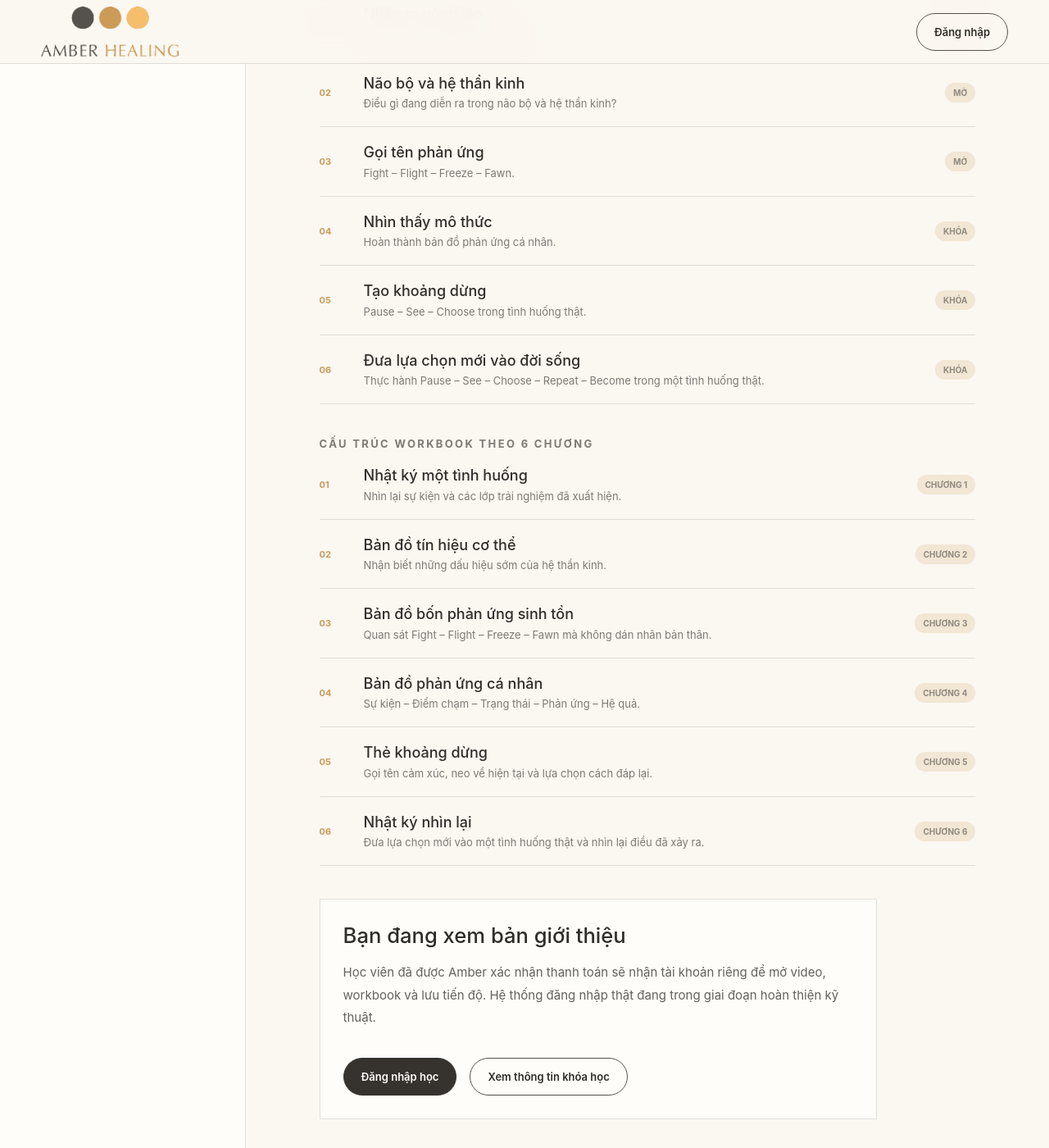
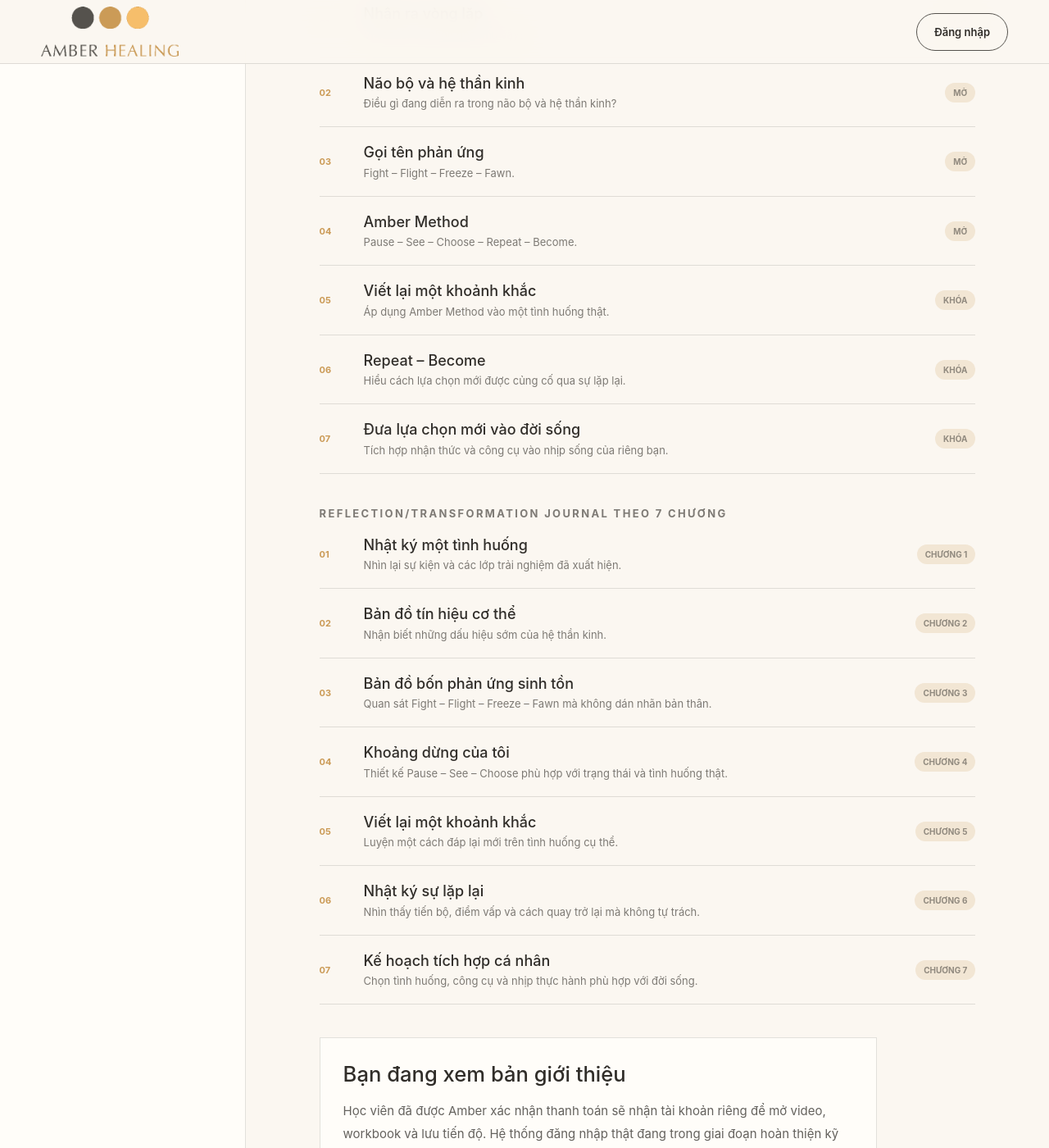
Before and after one commit to dinhhongngoc1511-wq/Amber-healing-website, a Jekyll site: the page docs/learn.html, which Jekyll copies as it is, in a window 1280 px wide and 1400 px high, scrolled down 1131 px. Shown: the whole window at 82% size. Built offline with Jekyll 4.4.1, drawn with Linux system fonts in a browser that asks for light colours; some of the changed text lies outside the part shown.

Commit message:
Open chapter 4 and update student journey to 7 chapters

```diff
--- a/docs/learn.html
+++ b/docs/learn.html
@@ -1,7 +1,7 @@
 <!doctype html><html lang="vi"><head><meta charset="utf-8"><meta name="viewport" content="width=device-width,initial-scale=1"><meta name="robots" content="noindex"><title>Khu vực học viên — Intelligent Heart</title><link rel="stylesheet" href="styles.css"><link rel="stylesheet" href="course-detail.css"></head><body><header class="header"><div class="shell header-inner"><a href="index.html"><img class="logo" src="logo-web.png" alt="Amber Healing"></a><div></div><div class="header-actions"><a class="pill" href="login.html">Đăng nhập</a></div></div></header>
-<main class="learn-layout"><aside class="course-sidebar"><p class="eyebrow">Intelligent Heart</p><h2>Hành trình học</h2><div class="progress" aria-label="Tiến độ khóa học"><span></span></div><p class="form-note">0% hoàn thành · Bản xem trước</p><nav class="lesson-nav"><a class="active" href="#welcome">Bắt đầu tại đây</a><a href="#m1">01 · Nhận ra vòng lặp</a><a href="#m2">02 · Não bộ và hệ thần kinh</a><a href="#m3">03 · Gọi tên phản ứng</a><a href="#m4">04 · Nhìn thấy mô thức</a><a href="#m5">05 · Tạo khoảng dừng</a><a href="#m6">06 · Đưa lựa chọn vào đời sống</a></nav></aside>
-<section class="lesson-content" id="welcome"><p class="eyebrow">Không gian học tập · Bản xem trước</p><h1>Chào mừng bạn đến với Intelligent Heart.</h1><p class="lead">Một hành trình gồm 6 chương giúp bạn hiểu phản ứng, đọc tín hiệu bên trong và thực hành lựa chọn mới theo nhịp độ của mình.</p><div class="student-orientation"><article><span>01</span><strong>Xem bài giảng</strong><p>Học từng phần ngắn và tạm dừng khi cần.</p></article><article><span>02</span><strong>Viết nhìn lại</strong><p>Kết nối kiến thức với một trải nghiệm thật.</p></article><article><span>03</span><strong>Thực hành</strong><p>Thử công cụ trong tình huống vừa sức.</p></article><article><span>04</span><strong>Nhìn lại</strong><p>Ghi nhận điều đã thay đổi mà không phán xét.</p></article></div>
-<div class="video-placeholder"><div><strong>Video bài giảng sẽ được bổ sung sau</strong><br><small>Trước mắt, lộ trình nội dung chữ và cấu trúc workbook đã được chuẩn bị theo 6 chương.</small></div></div>
-<div class="lesson-preview"><p class="eyebrow">Lộ trình của bạn</p><article id="m1"><span>01</span><div><h3><a href="lesson-1.html">Nhận ra vòng lặp</a></h3><p>Vì sao tôi cứ phản ứng như vậy?</p></div><b>Mở</b></article><article id="m2"><span>02</span><div><h3><a href="lesson-2.html">Não bộ và hệ thần kinh</a></h3><p>Điều gì đang diễn ra trong não bộ và hệ thần kinh?</p></div><b>Mở</b></article><article id="m3"><span>03</span><div><h3><a href="lesson-3.html">Gọi tên phản ứng</a></h3><p>Fight – Flight – Freeze – Fawn.</p></div><b>Mở</b></article><article id="m4"><span>04</span><div><h3>Nhìn thấy mô thức</h3><p>Hoàn thành bản đồ phản ứng cá nhân.</p></div><b>Khóa</b></article><article id="m5"><span>05</span><div><h3>Tạo khoảng dừng</h3><p>Pause – See – Choose trong tình huống thật.</p></div><b>Khóa</b></article><article id="m6"><span>06</span><div><h3>Đưa lựa chọn mới vào đời sống</h3><p>Thực hành Pause – See – Choose – Repeat – Become trong một tình huống thật.</p></div><b>Khóa</b></article></div>
-<div class="lesson-preview"><p class="eyebrow">Cấu trúc workbook theo 6 chương</p><article><span>01</span><div><h3>Nhật ký một tình huống</h3><p>Nhìn lại sự kiện và các lớp trải nghiệm đã xuất hiện.</p></div><b>Chương 1</b></article><article><span>02</span><div><h3>Bản đồ tín hiệu cơ thể</h3><p>Nhận biết những dấu hiệu sớm của hệ thần kinh.</p></div><b>Chương 2</b></article><article><span>03</span><div><h3>Bản đồ bốn phản ứng sinh tồn</h3><p>Quan sát Fight – Flight – Freeze – Fawn mà không dán nhãn bản thân.</p></div><b>Chương 3</b></article><article><span>04</span><div><h3>Bản đồ phản ứng cá nhân</h3><p>Sự kiện – Điểm chạm – Trạng thái – Phản ứng – Hệ quả.</p></div><b>Chương 4</b></article><article><span>05</span><div><h3>Thẻ khoảng dừng</h3><p>Gọi tên cảm xúc, neo về hiện tại và lựa chọn cách đáp lại.</p></div><b>Chương 5</b></article><article><span>06</span><div><h3>Nhật ký nhìn lại</h3><p>Đưa lựa chọn mới vào một tình huống thật và nhìn lại điều đã xảy ra.</p></div><b>Chương 6</b></article></div>
+<main class="learn-layout"><aside class="course-sidebar"><p class="eyebrow">Intelligent Heart</p><h2>Hành trình học</h2><div class="progress" aria-label="Tiến độ khóa học"><span></span></div><p class="form-note">0% hoàn thành · Bản xem trước</p><nav class="lesson-nav"><a class="active" href="#welcome">Bắt đầu tại đây</a><a href="#m1">01 · Nhận ra vòng lặp</a><a href="#m2">02 · Não bộ và hệ thần kinh</a><a href="#m3">03 · Gọi tên phản ứng</a><a href="#m4">04 · Amber Method</a><a href="#m5">05 · Viết lại một khoảnh khắc</a><a href="#m6">06 · Repeat – Become</a><a href="#m7">07 · Đưa lựa chọn vào đời sống</a></nav></aside>
+<section class="lesson-content" id="welcome"><p class="eyebrow">Không gian học tập · Bản xem trước</p><h1>Chào mừng bạn đến với Intelligent Heart.</h1><p class="lead">Một hành trình gồm 7 chương giúp bạn hiểu phản ứng, đọc tín hiệu bên trong và thực hành lựa chọn mới theo nhịp độ của mình.</p><div class="student-orientation"><article><span>01</span><strong>Xem bài giảng</strong><p>Học từng phần ngắn và tạm dừng khi cần.</p></article><article><span>02</span><strong>Viết nhìn lại</strong><p>Kết nối kiến thức với một trải nghiệm thật.</p></article><article><span>03</span><strong>Thực hành</strong><p>Thử công cụ trong tình huống vừa sức.</p></article><article><span>04</span><strong>Nhìn lại</strong><p>Ghi nhận điều đã thay đổi mà không phán xét.</p></article></div>
+<div class="video-placeholder"><div><strong>Video bài giảng sẽ được bổ sung sau</strong><br><small>Trước mắt, lộ trình nội dung chữ và cấu trúc workbook đã được chuẩn bị theo 7 chương.</small></div></div>
+<div class="lesson-preview"><p class="eyebrow">Lộ trình của bạn</p><article id="m1"><span>01</span><div><h3><a href="lesson-1.html">Nhận ra vòng lặp</a></h3><p>Vì sao tôi cứ phản ứng như vậy?</p></div><b>Mở</b></article><article id="m2"><span>02</span><div><h3><a href="lesson-2.html">Não bộ và hệ thần kinh</a></h3><p>Điều gì đang diễn ra trong não bộ và hệ thần kinh?</p></div><b>Mở</b></article><article id="m3"><span>03</span><div><h3><a href="lesson-3.html">Gọi tên phản ứng</a></h3><p>Fight – Flight – Freeze – Fawn.</p></div><b>Mở</b></article><article id="m4"><span>04</span><div><h3><a href="lesson-4.html">Amber Method</a></h3><p>Pause – See – Choose – Repeat – Become.</p></div><b>Mở</b></article><article id="m5"><span>05</span><div><h3>Viết lại một khoảnh khắc</h3><p>Áp dụng Amber Method vào một tình huống thật.</p></div><b>Khóa</b></article><article id="m6"><span>06</span><div><h3>Repeat – Become</h3><p>Hiểu cách lựa chọn mới được củng cố qua sự lặp lại.</p></div><b>Khóa</b></article><article id="m7"><span>07</span><div><h3>Đưa lựa chọn mới vào đời sống</h3><p>Tích hợp nhận thức và công cụ vào nhịp sống của riêng bạn.</p></div><b>Khóa</b></article></div>
+<div class="lesson-preview"><p class="eyebrow">Reflection/Transformation Journal theo 7 chương</p><article><span>01</span><div><h3>Nhật ký một tình huống</h3><p>Nhìn lại sự kiện và các lớp trải nghiệm đã xuất hiện.</p></div><b>Chương 1</b></article><article><span>02</span><div><h3>Bản đồ tín hiệu cơ thể</h3><p>Nhận biết những dấu hiệu sớm của hệ thần kinh.</p></div><b>Chương 2</b></article><article><span>03</span><div><h3>Bản đồ bốn phản ứng sinh tồn</h3><p>Quan sát Fight – Flight – Freeze – Fawn mà không dán nhãn bản thân.</p></div><b>Chương 3</b></article><article><span>04</span><div><h3>Khoảng dừng của tôi</h3><p>Thiết kế Pause – See – Choose phù hợp với trạng thái và tình huống thật.</p></div><b>Chương 4</b></article><article><span>05</span><div><h3>Viết lại một khoảnh khắc</h3><p>Luyện một cách đáp lại mới trên tình huống cụ thể.</p></div><b>Chương 5</b></article><article><span>06</span><div><h3>Nhật ký sự lặp lại</h3><p>Nhìn thấy tiến bộ, điểm vấp và cách quay trở lại mà không tự trách.</p></div><b>Chương 6</b></article><article><span>07</span><div><h3>Kế hoạch tích hợp cá nhân</h3><p>Chọn tình huống, công cụ và nhịp thực hành phù hợp với đời sống.</p></div><b>Chương 7</b></article></div>
 <div class="lesson-lock"><h3>Bạn đang xem bản giới thiệu</h3><p class="copy">Học viên đã được Amber xác nhận thanh toán sẽ nhận tài khoản riêng để mở video, workbook và lưu tiến độ. Hệ thống đăng nhập thật đang trong giai đoạn hoàn thiện kỹ thuật.</p><div class="hero-actions"><a class="button" href="login.html">Đăng nhập học</a><a class="pill" href="course.html">Xem thông tin khóa học</a></div></div></section></main></body></html>
```
